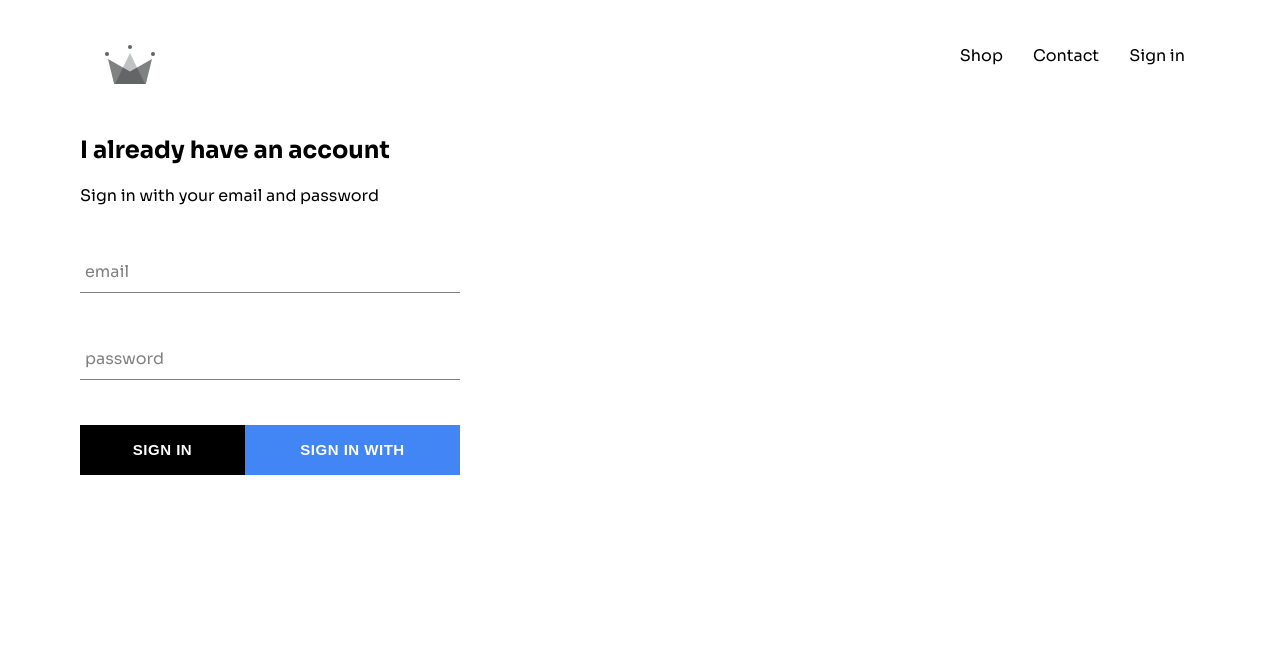
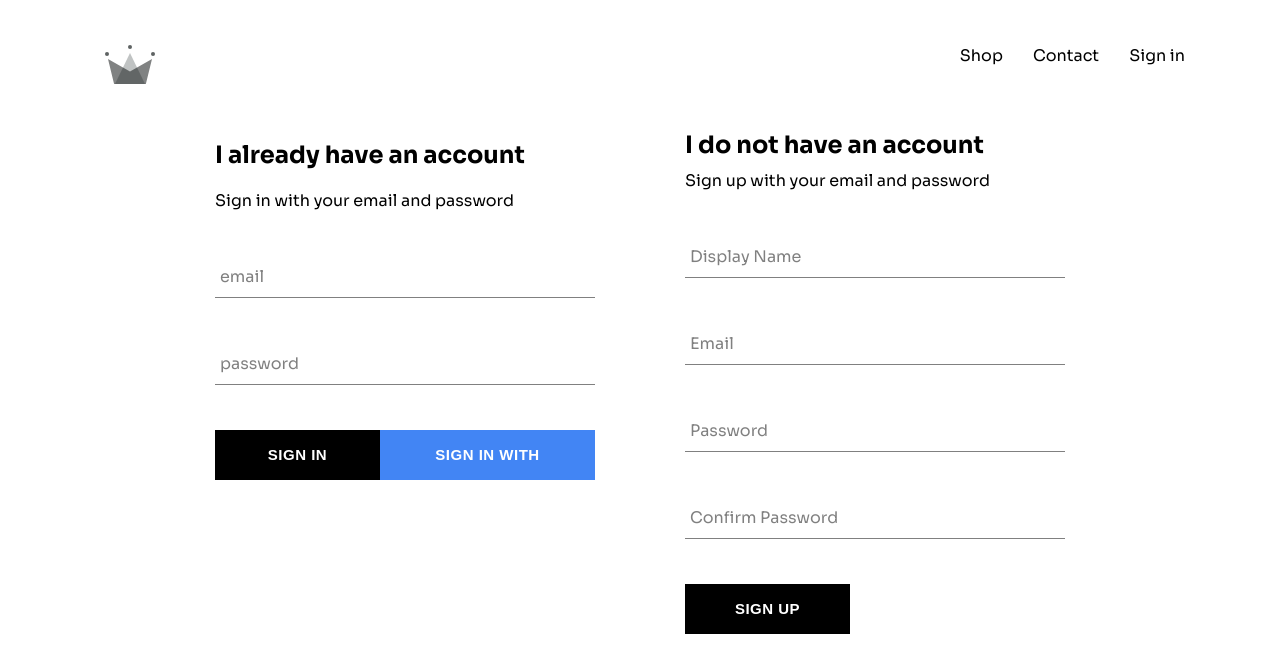
Before and after one commit to Dboee/React_Ecommerce, a React (Create React App) app in the folder fung-svai/: page /signin in a window 1280 px wide. Shown: the top 672 px of the page. Built offline with nearby package versions, Linux system fonts and the light colour scheme; no server answers.

Commit message:
Implemented firebase utils, Autenfification, sign up component

```diff
--- a/fung-svai/src/App.js
+++ b/fung-svai/src/App.js
@@ -6,7 +6,7 @@
 import ShopPage from './pages/shop/shop.component';
 import Header from './components/header/header.component';
 import SignInAndSignUpPage from './pages/sign-in-and-sign-up/sign-in-and-sign-up.component';
-import { auth } from './firebase/firebase.utils';
+import { auth, createUserProfileDocument } from './firebase/firebase.utils';
 
 
 class App extends React.Component {
@@ -23,10 +23,23 @@
 
 
   componentDidMount() {
-    this.unsubscribeFromAuth = auth.onAuthStateChanged(user => {
-      this.setState({ currentUser: user });
+    this.unsubscribeFromAuth = auth.onAuthStateChanged(async userAuth => {
+      if (userAuth) {
+        const userRef = await createUserProfileDocument(userAuth);
 
-      console.log(user);
+        userRef.onSnapshot(snapShot => {
+          this.setState({
+            currentUser: {
+              id: snapShot.id,
+              ...snapShot.data()
+            }
+          })
+        });
+
+      } else {
+        this.setState({ currentUser: userAuth });
+      }
+      console.log(this.state)
     });
   }
 
--- /dev/null
+++ b/fung-svai/src/components/sign-up/sign-up.component.jsx
@@ -0,0 +1,79 @@
+import React from 'react';
+import './sign-up.styles.scss';
+
+import FormInput from '../form-input/form-input.component';
+
+import { auth, createUserProfileDocument } from '../../firebase/firebase.utils';
+import CustomButton from '../custom-button/custom-button.component';
+
+
+class SignUp extends React.Component {
+    constructor() {
+        super();
+
+        this.state = {
+            displayName: '',
+            email: '',
+            password: '',
+            confirmPassword: ''
+        }
+    }
+
+    handleSubmit = async (event) => {
+        event.preventDefault();
+        const { displayName, email, password, confirmPassword } = this.state;
+
+        if (password !== confirmPassword) {
+            alert("passwords don't match");
+            return;
+        }
+        try {
+            const { user } = await auth.createUserWithEmailAndPassword(email, password);
+
+            await createUserProfileDocument(user, { displayName });
+
+            this.setState({
+                displayName: '',
+                email: '',
+                password: '',
+                confirmPassword: ''
+            });
+        } catch (error) {
+            console.error(error);
+        }
+    }
+
+    handleChange = event => {
+        const { name, value } = event.target;
+
+        this.setState({ [name]: value })
+    }
+
+
+
+
+
+    render() {
+        const { displayName, email, password, confirmPassword } = this.state;
+        return (
+            <div className='sign-up'>
+                <h2 className="title">I do not have an account </h2>
+                <span>Sign up with your email and password</span>
+                <form className="signup-form" onSubmit={this.handleSubmit}>
+                    <FormInput type='text' name='displayName' value={displayName} onChange={this.handleChange} label='Display Name' required />
+                    <FormInput type='email' name='email' value={email} onChange={this.handleChange} label='Email' required />
+                    <FormInput type='password' name='password' value={password} onChange={this.handleChange} label='Password' required />
+                    <FormInput type='password' name='confirmPassword' value={confirmPassword} onChange={this.handleChange} label='Confirm Password' required />
+                    <CustomButton type='submit'>Sign Up</CustomButton>
+                </form>
+
+            </div>
+
+        )
+    }
+
+
+
+}
+
+export default SignUp;
--- /dev/null
+++ b/fung-svai/src/components/sign-up/sign-up.styles.scss
@@ -0,0 +1,9 @@
+.sign-up {
+  display: flex;
+  flex-direction: column;
+  width: 380px;
+
+  .title {
+    margin: 10px 0;
+  }
+}
--- a/fung-svai/src/firebase/firebase.utils.js
+++ b/fung-svai/src/firebase/firebase.utils.js
@@ -12,6 +12,36 @@
     measurementId: "G-QB8F84E375"
 };
 
+export const createUserProfileDocument = async (userAuth, additionalData) => {
+    if (!userAuth) return;
+
+    const userRef = firestore.doc(`users/${userAuth.uid}`);
+    const snapShot = await userRef.get();
+
+    if (!snapShot.exists) {
+        const { displayName, email } = userAuth;
+        const createdAt = new Date();
+
+        try {
+            await userRef.set({
+                displayName,
+                email,
+                createdAt,
+                ...additionalData
+            })
+
+        } catch (error) {
+            console.log('Error creating user', error.message);
+        }
+    }
+
+    return userRef;
+
+};
+
+
+
+
 firebase.initializeApp(config);
 
 export const auth = firebase.auth();
--- a/fung-svai/src/pages/sign-in-and-sign-up/sign-in-and-sign-up.component.jsx
+++ b/fung-svai/src/pages/sign-in-and-sign-up/sign-in-and-sign-up.component.jsx
@@ -2,11 +2,13 @@
 import './sign-in-and-sign-up.styles.scss';
 
 import SignIn from '../../components/sign-in/sign-in.component';
+import SignUp from '..//../components/sign-up/sign-up.component';
 
 
 const SignInAndSignUpPage = () => (
     <div className='sign-in-and-sign-up'>
         <SignIn />
+        <SignUp />
     </div>
 )
 
--- a/fung-svai/src/pages/sign-in-and-sign-up/sign-in-and-sign-up.styles.scss
+++ b/fung-svai/src/pages/sign-in-and-sign-up/sign-in-and-sign-up.styles.scss
@@ -0,0 +1,6 @@
+.sign-in-and-sign-up {
+    width: 850px;
+    display: flex;
+    justify-content: space-between;
+    margin:30px auto;
+}
```
